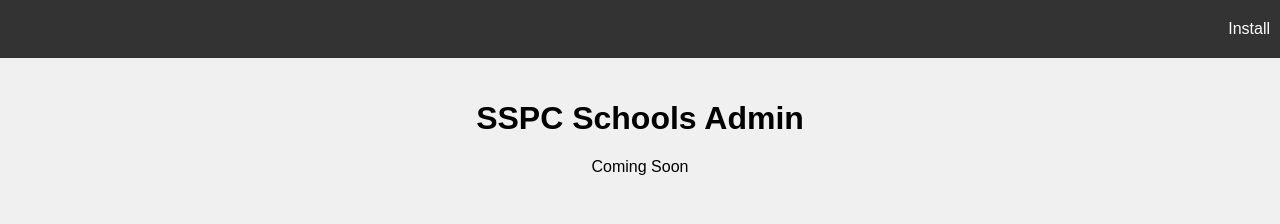
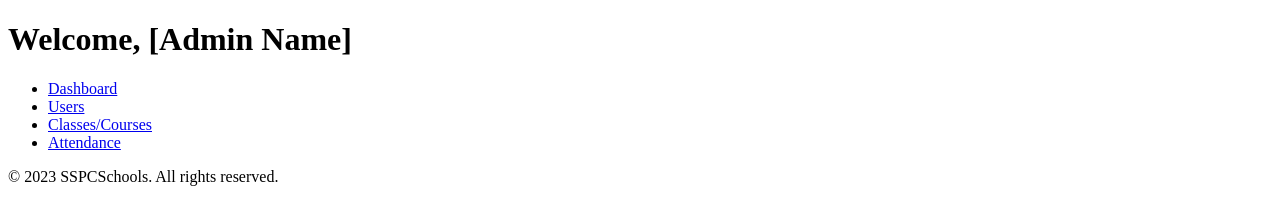
Before and after one commit to Sunshine-State-Public-Schools/admin, a plain HTML site: page index.html in a window 1280 px wide. Drawn offline with Linux system fonts and the light colour scheme.

Commit message:
Update index.html

```diff
--- a/index.html
+++ b/index.html
@@ -1,43 +1,36 @@
 <!DOCTYPE html>
-<html lang="en">
+<html>
 <head>
-  <meta charset="UTF-8">
-  <meta name="viewport" content="width=device-width, initial-scale=1.0">
-  <title>SSPC Schools Admin Index - Coming Soon</title>
-  <style>
-    body {
-      font-family: Arial, sans-serif;
-      background-color: #f0f0f0;
-    }
-    .container {
-      text-align: center;
-      margin-top: 100px;
-    }
-    .taskbar {
-      background-color: #333;
-      color: white;
-      padding: 10px;
-      position: fixed;
-      top: 0;
-      left: 0;
-      width: 100%;
-      display: flex;
-      justify-content: flex-end;
-    }
-    .taskbar a {
-      color: white;
-      text-decoration: none;
-      padding: 10px 20px;
-    }
-  </style>
+  <title>Admin Dashboard - SSPCSchools</title>
+  <link rel="stylesheet" type="text/css" href="styles.css"> <!-- Include your CSS styles -->
 </head>
 <body>
-  <div class="taskbar">
-    <a href="install.html">Install</a>
-  </div>
-  <div class="container">
-    <h1>SSPC Schools Admin</h1>
-    <p>Coming Soon</p>
-  </div>
+
+<!-- Header -->
+<header>
+  <h1>Welcome, [Admin Name]</h1>
+</header>
+
+<!-- Sidebar/Navigation -->
+<nav>
+  <ul>
+    <li><a href="#">Dashboard</a></li>
+    <li><a href="#">Users</a></li>
+    <li><a href="#">Classes/Courses</a></li>
+    <li><a href="#">Attendance</a></li>
+    <!-- Add more menu items as needed -->
+  </ul>
+</nav>
+
+<!-- Main Content Area -->
+<main>
+  <!-- Display system overview, statistics, recent activities, etc. -->
+</main>
+
+<!-- Footer -->
+<footer>
+  <p>&copy; 2023 SSPCSchools. All rights reserved.</p>
+</footer>
+
 </body>
 </html>
```
